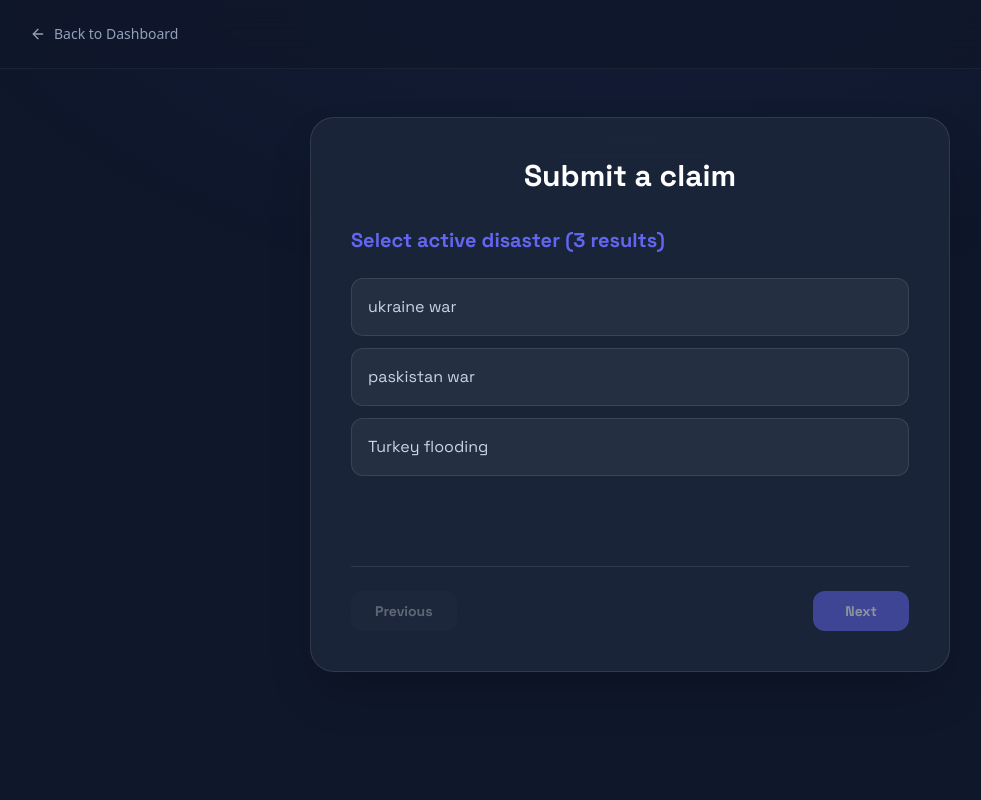
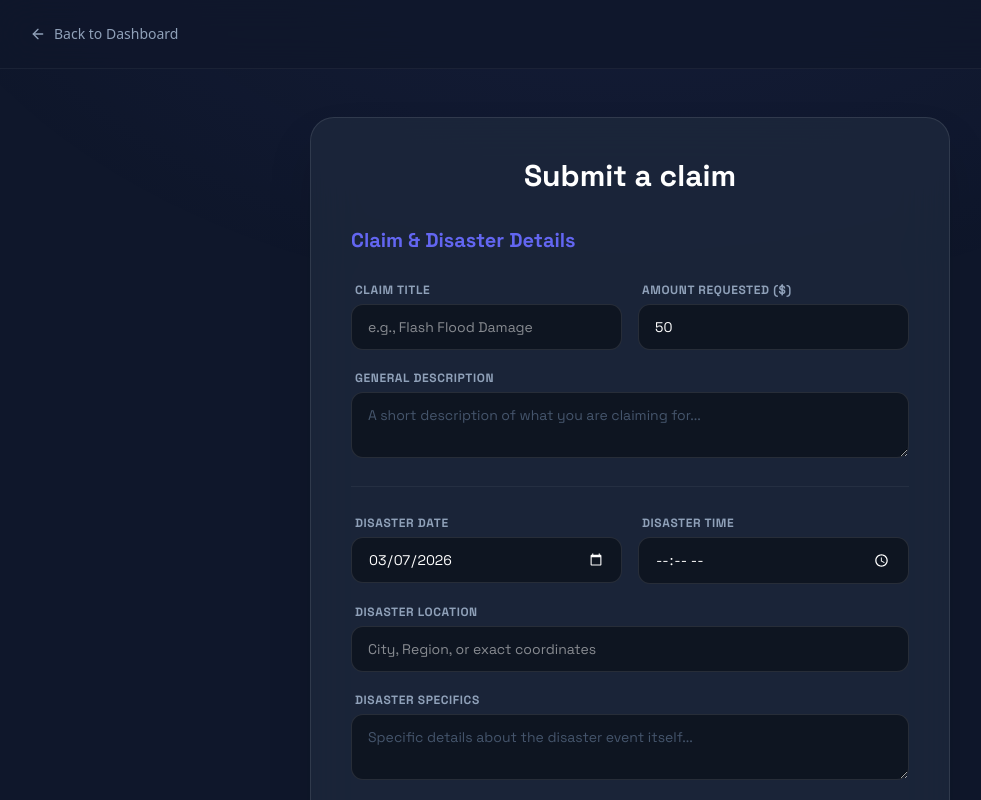
Before and after one commit to WiseAmos/hackomania-2026, a Next.js app in the folder pineapple-dog/: page /claims/submit in a window 1280 px wide. Shown: the top 800 px of the page, without its empty margins (10-991 px from the left). Built offline with nearby package versions, Linux system fonts and the light colour scheme; no server answers.

Commit message:
feat: remove currentDisasters preset list step

```diff
--- a/pineapple-dog/app/claims/submit/claimsPage.tsx
+++ b/pineapple-dog/app/claims/submit/claimsPage.tsx
@@ -6,20 +6,17 @@ import { useDropzone } from "react-dropzone"
 import Link from "next/link";
 import { useAuth } from "@/lib/AuthContext"
 
-export default function ClaimsClientPage(
-  { currentDisasters }:
-    { currentDisasters: string[] }
-) {
+export default function ClaimsClientPage() {
   const [step, setStep] = useState(0);
   /*
-  step 0: select disaster
+  step 0: Claim details
   step 1: choose impact type
-  step 2: upload evidence
-  step 3: analyse evidence
+  step 2: category verification details
+  step 3: upload evidence
+  step 4: analyse evidence
   */
-  const MAX_STEP = 4;
+  const MAX_STEP = 3;
 
-  const [disaster, setDisaster] = useState<null | string>(null);
   const [impact, setImpact] = useState<null | string>(null);
   const [image, setImage] = useState<null | string>(null);
 
@@ -53,10 +50,6 @@ export default function ClaimsClientPage(
     setFormData(prev => ({ ...prev, [field]: value }));
   }
 
-  function selectDisaster(d: string) {
-    setDisaster(d);
-  }
-
   function decrementStep() {
     if (step >= 1) setStep(prev => prev - 1);
   }
@@ -74,7 +67,7 @@ export default function ClaimsClientPage(
   async function handleSubmit() {
     if (!user) return;
     setIsSubmitting(true);
-    setStep(5);
+    setStep(4);
 
     try {
       const res = await fetch("/api/claims", {
@@ -84,11 +77,11 @@ export default function ClaimsClientPage(
           userId: user.uid,
           amount: formData.amount,
           description: formData.description,
-          reliefFund: disaster,
+          reliefFund: formData.title || "Community Relief Claim",
           wagerTitle: formData.title || "Community Relief Claim",
           claimantWallet: user.walletAddress || "test.wallet.near",
           disaster_info: {
-            name: disaster,
+            name: formData.title || "Unknown Incident",
             date: formData.disasterDate,
             time: formData.disasterTime,
             location: formData.disasterLocation,
@@ -113,11 +106,6 @@ export default function ClaimsClientPage(
       setIsSubmitting(false);
     }
   }
-
-  useEffect(() => {
-    // optional auto-advance if we strictly want it, but usually standard forms require clicking Next manually.
-    // Disabled auto-advance to let users review the forms before proceeding.
-  }, [disaster])
 
   useEffect(() => {
   }, [impact])
@@ -175,25 +163,6 @@ export default function ClaimsClientPage(
           <h1 className="text-3xl font-bold font-[family-name:var(--font-heading)] text-white mb-8 text-center">Submit a claim</h1>
           <div className="flex flex-col gap-6 min-h-[300px]">
             {step === 0 &&
-              <div className="flex flex-col gap-4">
-                <h2 className="text-xl font-bold text-[#6366F1] mb-2">Select active disaster ({currentDisasters.length} results)</h2>
-                <div className="flex flex-col gap-3">
-                  {currentDisasters.map((d) => (
-                    <div
-                      key={d}
-                      onClick={() => setDisaster(d)}
-                      className={`p-4 rounded-xl cursor-pointer transition-all border ${disaster === d
-                          ? "bg-[#6366F1]/20 border-[#6366F1] text-white shadow-[0_0_15px_rgba(99,102,241,0.2)]"
-                          : "bg-white/5 border-white/10 text-slate-300 hover:bg-white/10 hover:text-white"
-                        }`}
-                    >
-                      {d}
-                    </div>
-                  ))}
-                </div>
-              </div>
-            }
-            {step === 1 &&
               <div className="flex flex-col gap-5">
                 <h2 className="text-xl font-bold text-[#6366F1] mb-2">Claim &amp; Disaster Details</h2>
                 <div className="grid grid-cols-1 md:grid-cols-2 gap-4">
@@ -231,7 +200,7 @@ export default function ClaimsClientPage(
                 </div>
               </div>
             }
-            {step === 2 &&
+            {step === 1 &&
               <div className="flex flex-col gap-4">
                 <h2 className="text-xl font-bold text-[#6366F1] mb-2">Choose Impact Type</h2>
                 <div className="grid grid-cols-1 sm:grid-cols-3 gap-4">
@@ -250,7 +219,7 @@ export default function ClaimsClientPage(
                 </div>
               </div>
             }
-            {step === 3 &&
+            {step === 2 &&
               <div className="flex flex-col gap-5">
                 <h2 className="text-xl font-bold text-[#6366F1] mb-2">Category Verification Details</h2>
                 {impact === "property" && (
@@ -286,7 +255,7 @@ export default function ClaimsClientPage(
                 )}
               </div>
             }
-            {step === 4 && (
+            {step === 3 && (
               <div className="flex flex-col gap-4">
                 <h2 className="text-xl font-bold text-[#6366F1] mb-2">Upload Evidence</h2>
 
@@ -316,7 +285,7 @@ export default function ClaimsClientPage(
                 )}
               </div>
             )}
-            {step === 5 && (
+            {step === 4 && (
               <div className="flex flex-col gap-4">
                 <h2 className="text-xl font-bold text-[#6366F1] mb-6">{isSubmitting ? "Verifying Claim..." : "Verification Result"}</h2>
 
@@ -439,14 +408,14 @@ export default function ClaimsClientPage(
               </div>
             )}
           </div>
-          {step < 5 && (
+          {step < 4 && (
             <div className="flex justify-between items-center mt-10 pt-6 border-t border-white/10">
               <button disabled={step === 0} onClick={decrementStep} className="px-6 py-2.5 rounded-xl font-bold text-sm bg-white/5 text-white hover:bg-white/10 disabled:opacity-30 disabled:hover:bg-white/5 transition-all">
                 Previous
               </button>
 
               {step < MAX_STEP ? (
-                <button disabled={step === MAX_STEP || (step === 0 && !disaster) || (step === 2 && !impact)} onClick={incrementStep} className="px-8 py-2.5 rounded-xl font-bold text-sm bg-[#6366F1] text-white hover:bg-[#4F46E5] shadow-[0_0_20px_rgba(99,102,241,0.3)] transition-all disabled:opacity-50 disabled:shadow-none">
+                <button disabled={(step === 0 && (!formData.title || !formData.disasterLocation)) || (step === 1 && !impact)} onClick={incrementStep} className="px-8 py-2.5 rounded-xl font-bold text-sm bg-[#6366F1] text-white hover:bg-[#4F46E5] shadow-[0_0_20px_rgba(99,102,241,0.3)] transition-all disabled:opacity-50 disabled:shadow-none">
                   Next
                 </button>
               ) : (
--- a/pineapple-dog/app/claims/submit/page.tsx
+++ b/pineapple-dog/app/claims/submit/page.tsx
@@ -2,10 +2,7 @@ import ClaimsClientPage from "./claimsPage"
 
 
 export default function claimsPage() {
-
-  const currentDisasters = ["ukraine war", "paskistan war", "Turkey flooding"]
-
   return (
-    <ClaimsClientPage currentDisasters={currentDisasters} />
+    <ClaimsClientPage />
   )
 }
```
